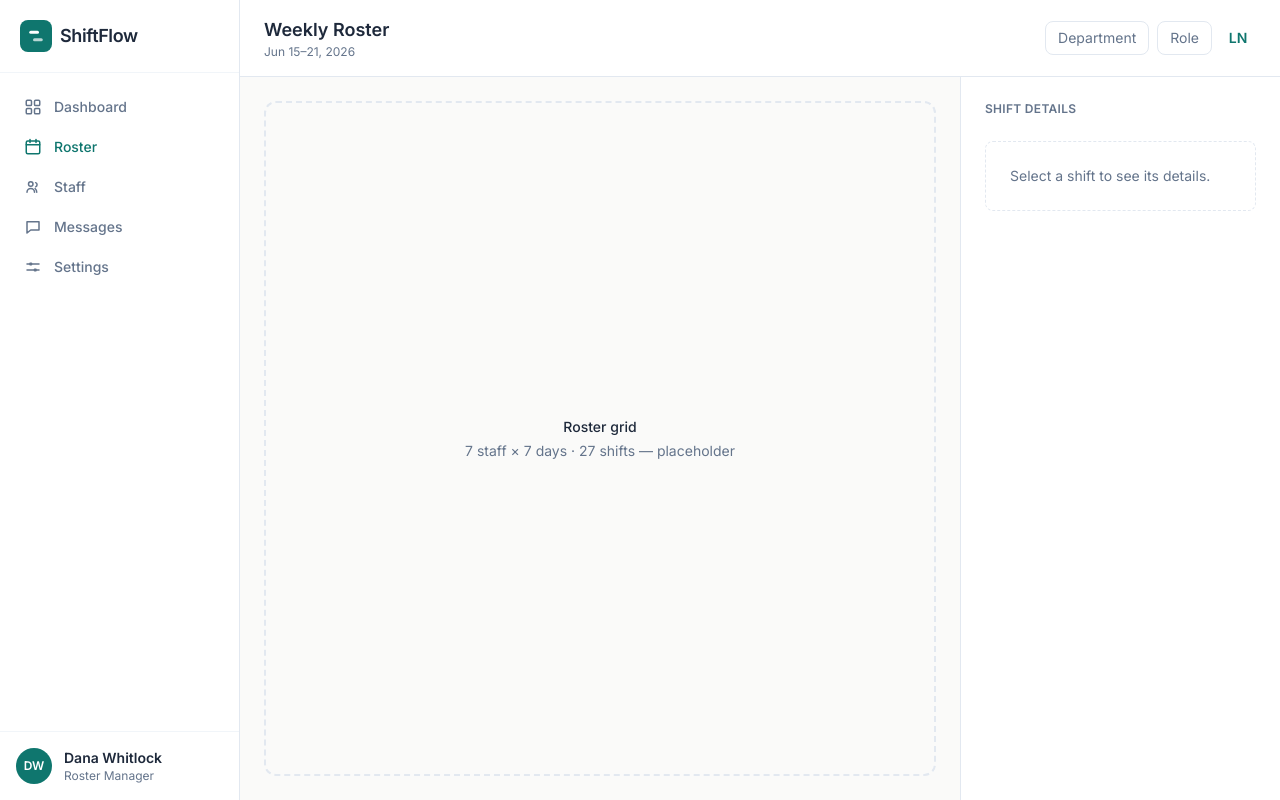
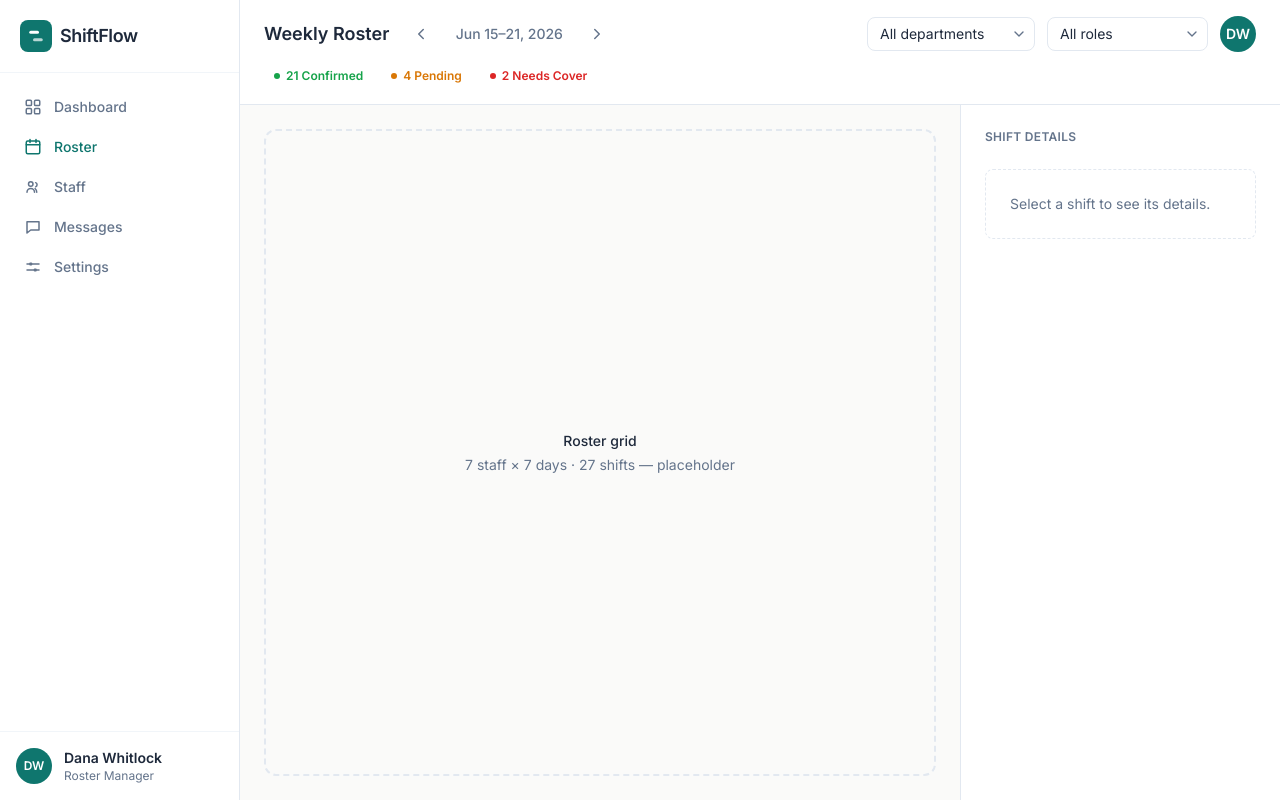
Before and after one commit to charlesalo/shiftflow-rostering, a Next.js app: page /dashboard in a window 1280 px wide. Built offline with nearby package versions, Linux system fonts and the light colour scheme.

Commit message:
feat: roster top bar with filters

```diff
--- a/components/dashboard/TopBar.js
+++ b/components/dashboard/TopBar.js
@@ -1,22 +1,107 @@
-// Placeholder top bar — title, date range, filters, avatar. Wired up later.
-export default function TopBar({ weekLabel, departments = [], roles = [], summary }) {
+import Badge from "@/components/ui/Badge";
+
+function ChevronLeft() {
   return (
-    <header className="flex items-center justify-between gap-4 border-b border-slate-200 bg-surface px-6 py-4">
-      <div>
-        <h1 className="text-lg font-semibold text-text">Weekly Roster</h1>
-        <p className="text-xs text-text-muted">{weekLabel}</p>
+    <svg width="18" height="18" viewBox="0 0 24 24" fill="none" aria-hidden="true">
+      <path d="M15 6l-6 6 6 6" stroke="currentColor" strokeWidth="2" strokeLinecap="round" strokeLinejoin="round" />
+    </svg>
+  );
+}
+
+function ChevronRight() {
+  return (
+    <svg width="18" height="18" viewBox="0 0 24 24" fill="none" aria-hidden="true">
+      <path d="M9 6l6 6-6 6" stroke="currentColor" strokeWidth="2" strokeLinecap="round" strokeLinejoin="round" />
+    </svg>
+  );
+}
+
+function FilterSelect({ label, allLabel, options }) {
+  return (
+    <div className="relative">
+      <select
+        aria-label={label}
+        className="cursor-pointer appearance-none rounded-lg border border-slate-200 bg-surface py-1.5 pl-3 pr-8 text-sm text-text transition-colors hover:border-slate-300 focus:border-primary focus:outline-none focus:ring-2 focus:ring-primary/20"
+      >
+        <option>{allLabel}</option>
+        {options.map((opt) => (
+          <option key={opt} value={opt}>
+            {opt}
+          </option>
+        ))}
+      </select>
+      <svg
+        width="16"
+        height="16"
+        viewBox="0 0 24 24"
+        fill="none"
+        aria-hidden="true"
+        className="pointer-events-none absolute right-2 top-1/2 -translate-y-1/2 text-text-muted"
+      >
+        <path d="M6 9l6 6 6-6" stroke="currentColor" strokeWidth="2" strokeLinecap="round" strokeLinejoin="round" />
+      </svg>
+    </div>
+  );
+}
+
+export default function TopBar({
+  weekLabel,
+  departments = [],
+  roles = [],
+  summary = {},
+}) {
+  return (
+    <header className="border-b border-slate-200 bg-surface px-6 py-4">
+      <div className="flex flex-wrap items-center justify-between gap-4">
+        {/* Left — title + week navigation */}
+        <div className="flex flex-wrap items-center gap-x-4 gap-y-2">
+          <h1 className="text-lg font-semibold text-text">Weekly Roster</h1>
+          <div className="flex items-center gap-1">
+            <button
+              type="button"
+              aria-label="Previous week"
+              className="grid h-8 w-8 place-items-center rounded-lg text-text-muted transition-colors hover:bg-slate-100 hover:text-text"
+            >
+              <ChevronLeft />
+            </button>
+            <span className="min-w-[8.5rem] text-center text-sm font-medium text-text-muted">
+              {weekLabel}
+            </span>
+            <button
+              type="button"
+              aria-label="Next week"
+              className="grid h-8 w-8 place-items-center rounded-lg text-text-muted transition-colors hover:bg-slate-100 hover:text-text"
+            >
+              <ChevronRight />
+            </button>
+          </div>
+        </div>
+
+        {/* Right — filters + avatar */}
+        <div className="flex flex-wrap items-center gap-3">
+          <FilterSelect
+            label="Filter by department"
+            allLabel="All departments"
+            options={departments}
+          />
+          <FilterSelect label="Filter by role" allLabel="All roles" options={roles} />
+          <span className="grid h-9 w-9 shrink-0 place-items-center rounded-full bg-primary text-sm font-semibold text-surface">
+            DW
+          </span>
+        </div>
       </div>
 
-      <div className="flex items-center gap-2">
-        <span className="rounded-lg border border-slate-200 px-3 py-1.5 text-sm text-text-muted">
-          Department
-        </span>
-        <span className="rounded-lg border border-slate-200 px-3 py-1.5 text-sm text-text-muted">
-          Role
-        </span>
-        <span className="grid h-9 w-9 place-items-center rounded-full bg-primary/10 text-sm font-semibold text-primary">
-          LN
-        </span>
+      {/* Summary chips — the week's compliance signal at a glance */}
+      <div className="mt-3 flex flex-wrap items-center gap-2">
+        <Badge tone="success" size="sm" dot>
+          {summary.confirmed} Confirmed
+        </Badge>
+        <Badge tone="warning" size="sm" dot>
+          {summary.pending} Pending
+        </Badge>
+        <Badge tone="danger" size="sm" dot>
+          {summary.needsCover} Needs Cover
+        </Badge>
       </div>
     </header>
   );
--- a/components/ui/Badge.js
+++ b/components/ui/Badge.js
@@ -3,6 +3,7 @@ const TONES = {
   primary: { chip: "border border-primary/20 bg-primary/5 text-primary", dot: "bg-accent" },
   success: { chip: "bg-success/10 text-success", dot: "bg-success" },
   warning: { chip: "bg-warning/10 text-warning", dot: "bg-warning" },
+  danger: { chip: "bg-danger/10 text-danger", dot: "bg-danger" },
 };
 
 const SIZES = {
```
